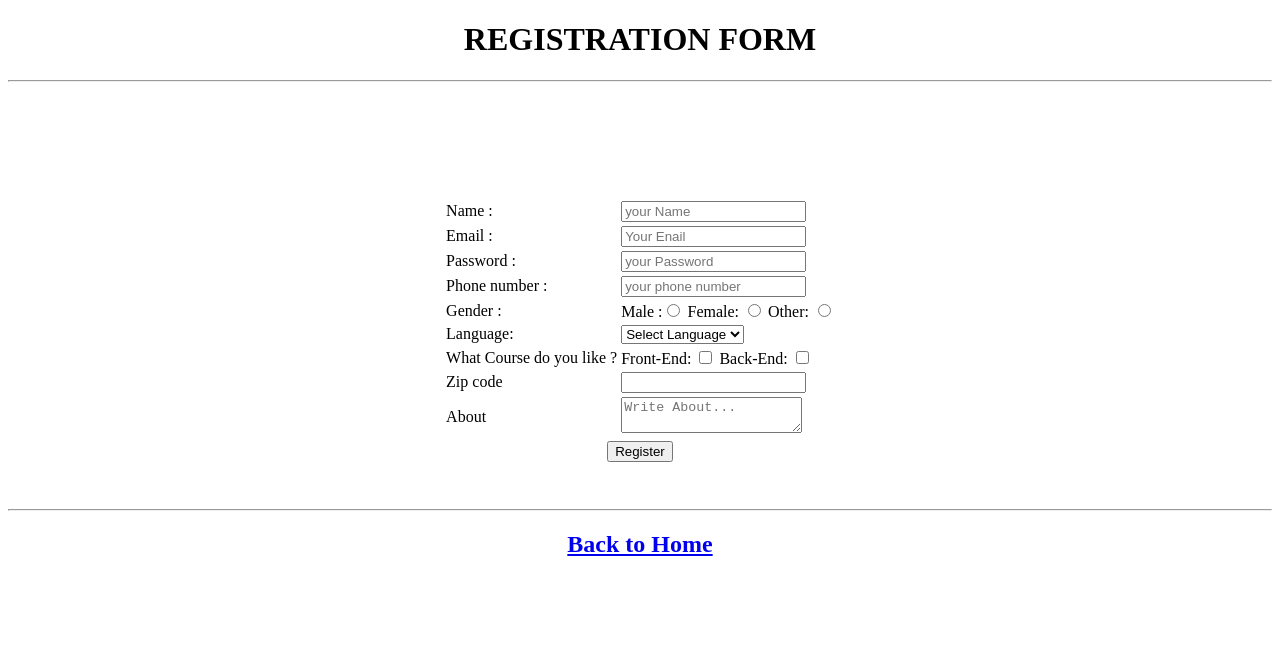
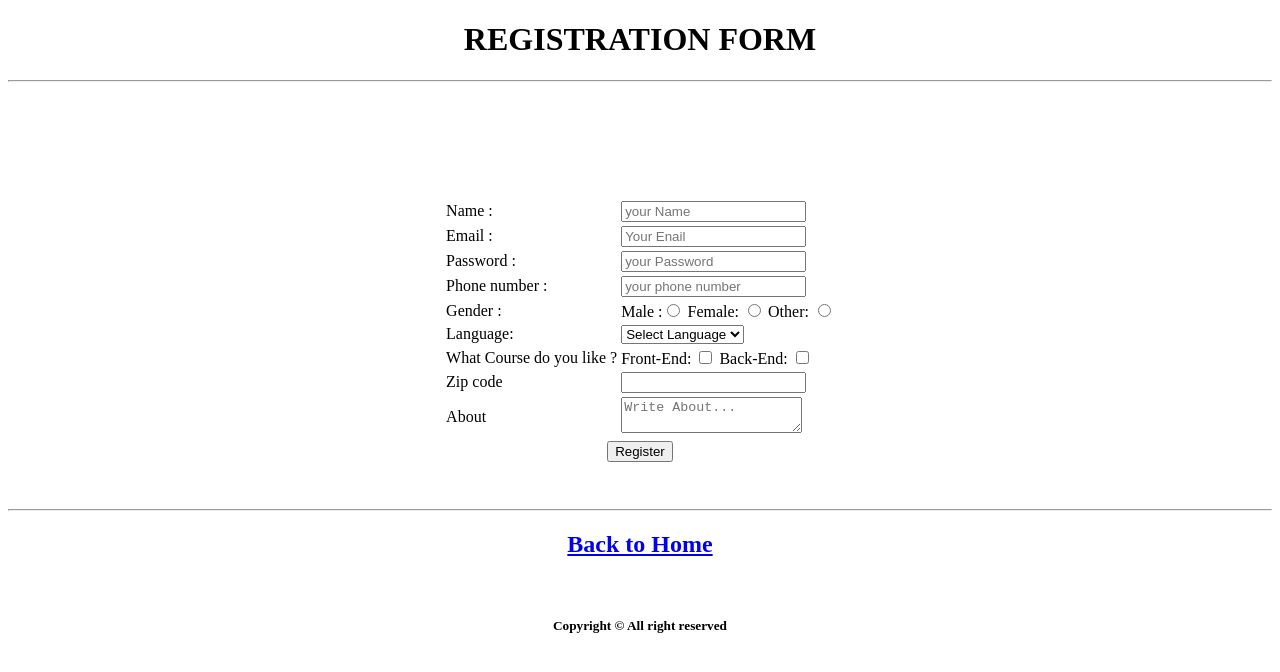
Before and after one commit to Rexlin2000/Registrationform, a plain HTML site: page registration.html in a window 1280 px wide. Drawn offline with Linux system fonts and the light colour scheme.

Commit message:
modified registration form

```diff
--- a/registration.html
+++ b/registration.html
@@ -76,5 +76,7 @@
     <footer>
        <h2 align="center"> <a href="index.html">Back to Home</a></h2>
     </footer>
+    <br>
+    <h5 align="center">Copyright &#169; All right reserved</h5>
 </body>
 </html>
```
